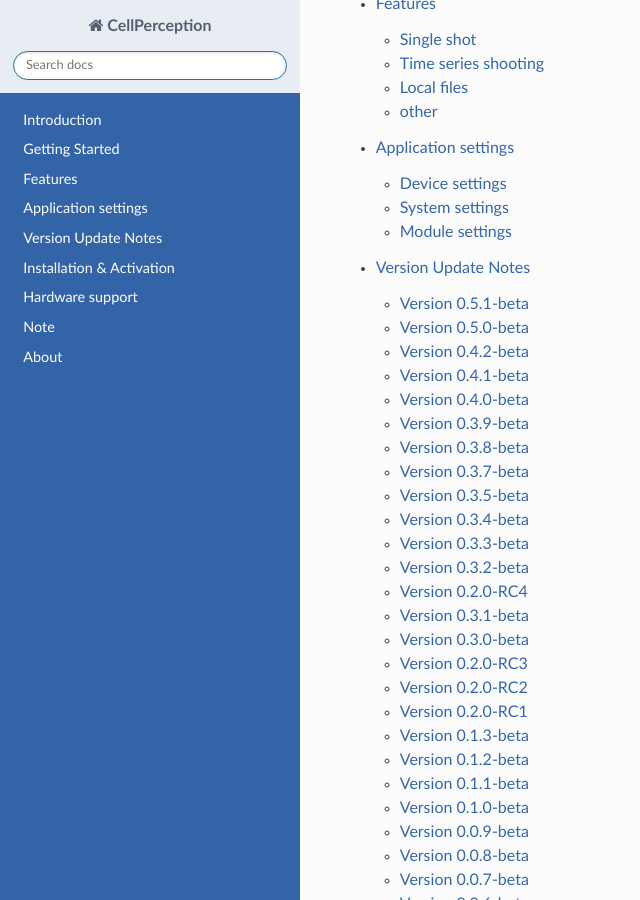
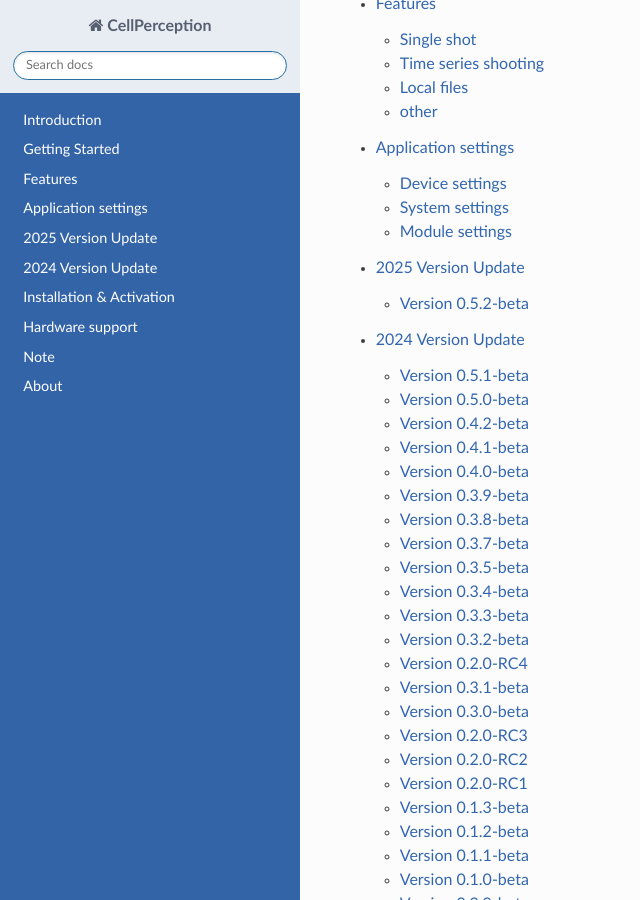
Before and after one commit to yangtong93/living-cell-docs, a Sphinx documentation site: the page built from source/index.rst, in a window 1280 px wide and 900 px high, scrolled down 576 px. Shown: the whole window, without its empty margins (0-640 px from the left). Built offline with Sphinx 7.4.7 and the Read the Docs theme 3.1.0, drawn with Linux system fonts in a browser that asks for light colours; pages that are not in the unit, such as notebooks, are missing from menus; some of the changed lines change nothing that is shown.

Commit message:
feature: 0.5.2-beta

```diff
--- a/source/index.rst
+++ b/source/index.rst
@@ -13,6 +13,7 @@
    user_guide/quickstart
    user_guide/function
    user_guide/setting
+   user_guide/upgrade2025
    user_guide/upgrade
    user_guide/program
    user_guide/setup
--- a/source/user_guide/upgrade.md
+++ b/source/user_guide/upgrade.md
@@ -1,4 +1,4 @@
-# Version Update Notes
+# 2024 Version Update
 
 ## Version 0.5.1-beta
 
--- /dev/null
+++ b/source/user_guide/upgrade2025.md
@@ -0,0 +1,23 @@
+# 2025 Version Update
+
+## Version 0.5.2-beta
+
+Release Date : 2025/1/7
+
+### New
+* Some pages add pseudo color mapping
+* Time series shooting adds warning information for all black or all white images
+
+### Fix
+* Fixed the issue of incorrect image switching between different channels on the detailed page of the experiment run
+* Prevent screen shaking caused by multiple resets
+
+### Optimize
+* Modify the default mask color
+
+
+### Notes
+* This is still a beta version and may contain many bugs.
+* Only supports Windows 7/10 (x64) or above
+* OpenGL 2.1 or above
+* Some modules require license authorization to be used
```
Also changed, not shown: 2 other files.
